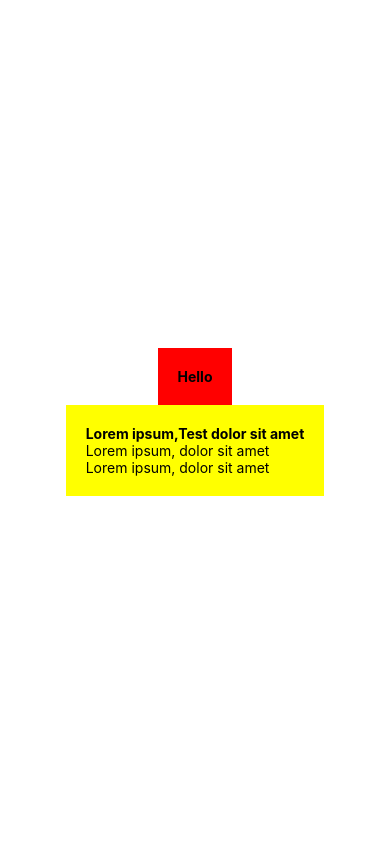
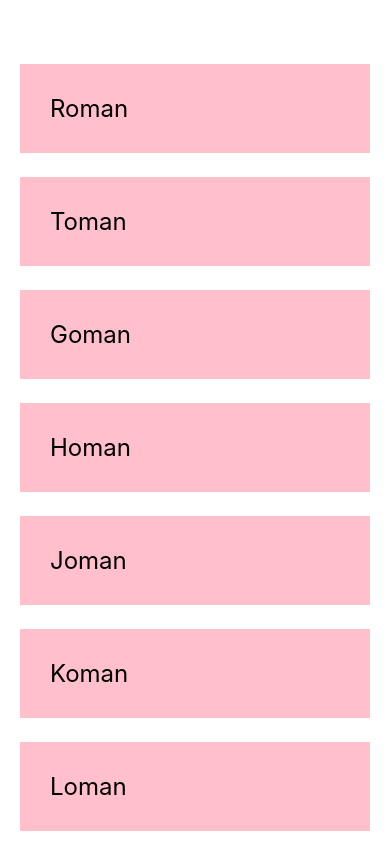
Before and after one commit to kayot88/react-native1, a React Native app: screen / in a window 390 px wide. Built offline with nearby package versions, Linux system fonts and the light colour scheme.

Commit message:
Lists&ScrollView

```diff
--- a/App.js
+++ b/App.js
@@ -1,39 +1,49 @@
-import React from "react";
-import { StyleSheet, Text, View } from "react-native";
+import React, { useState } from "react";
+import {
+  StyleSheet,
+  Text,
+  View,
+  Button,
+  TextInput,
+  ScrollView
+} from "react-native";
 
 export default function App() {
+  const [person, setPerson] = useState([
+    { name: "Roman", key: "1" },
+    { name: "Toman", key: "2" },
+    { name: "Goman", key: "3" },
+    { name: "Homan", key: "4" },
+    { name: "Joman", key: "5" },
+    { name: "Koman", key: "6" },
+    { name: "Loman", key: "7" }
+  ]);
   return (
     <View style={styles.container}>
-      <View style={styles.header}>
-        <Text style={styles.boldText}>Hello</Text>
-      </View>
-      <View style={styles.body}>
-        <Text style={styles.boldText}>
-          Lorem ipsum,<Text>Test</Text> dolor sit amet
-        </Text>
-        <Text>Lorem ipsum, dolor sit amet</Text>
-        <Text>Lorem ipsum, dolor sit amet</Text>
-      </View>
+      <ScrollView>
+        {person.map(item => (
+          <View key={item.key}>
+            <Text style={styles.item}>{item.name}</Text>
+          </View>
+        ))}
+      </ScrollView>
     </View>
   );
 }
 
 const styles = StyleSheet.create({
+  item: {
+    marginTop: 24,
+    padding: 30,
+    backgroundColor: "pink",
+    fontSize: 24
+  },
   container: {
     flex: 1,
     backgroundColor: "#fff",
-    alignItems: "center",
-    justifyContent: "center"
-  },
-  header: {
-    backgroundColor: "red",
-    padding: 20
-  },
-  boldText: {
-    fontWeight: "bold"
-  },
-  body: {
-    backgroundColor: "yellow",
-    padding: 20
+    paddingTop: 40,
+    paddingHorizontal: 20
+    // alignItems: "center",
+    // justifyContent: "center"
   }
 });
```
